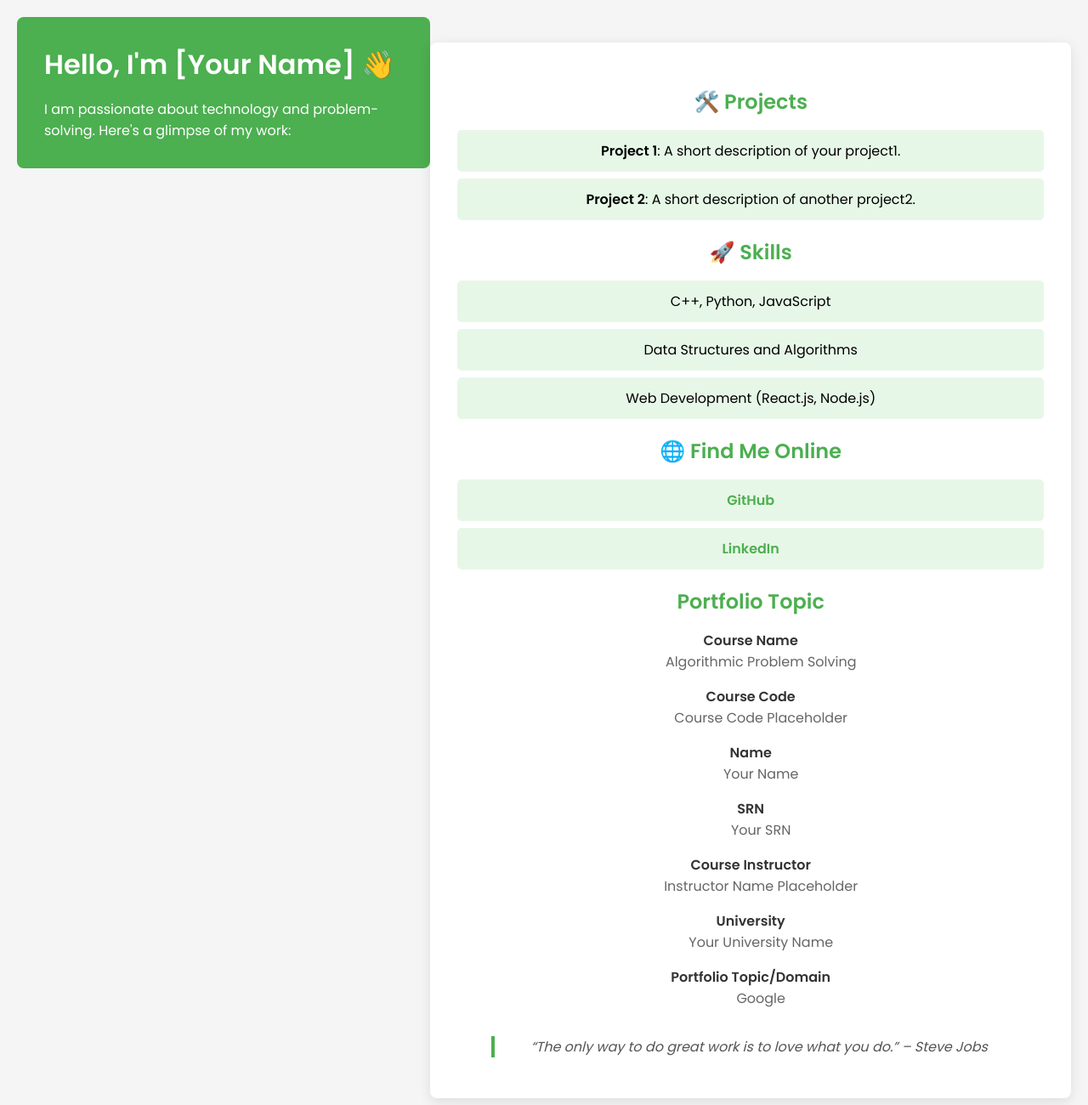
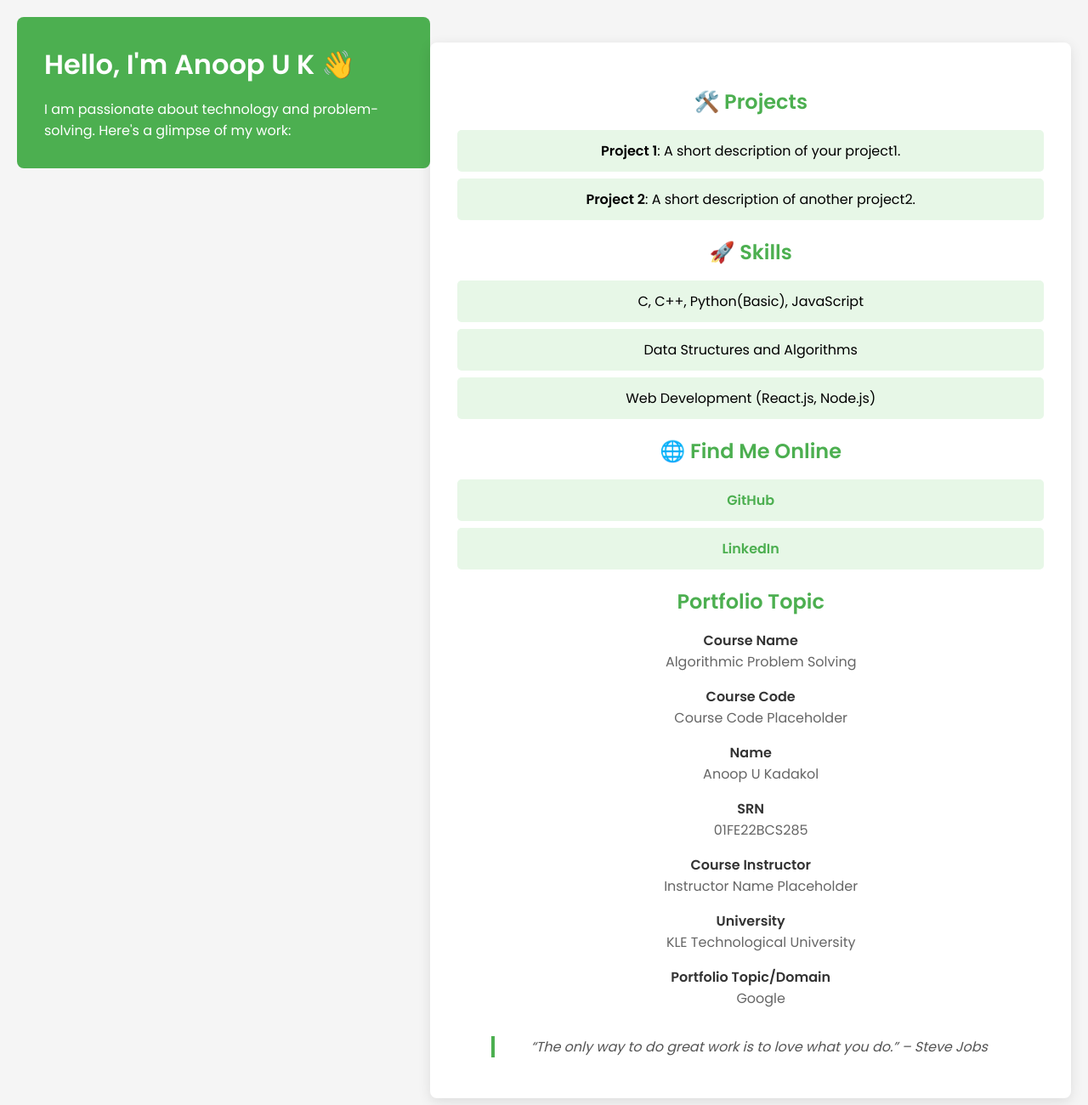
Before and after one commit to Anoop042004/portfolio.github.io, a plain HTML site: page index.html in a window 1280 px wide. Shown: the whole page at 85% size. Drawn offline with Linux system fonts and the light colour scheme.

Commit message:
Update index.html

```diff
--- a/index.html
+++ b/index.html
@@ -9,7 +9,7 @@
 </head>
 <body>
     <header>
-        <h1>Hello, I'm [Your Name] 👋</h1>
+        <h1>Hello, I'm Anoop U K 👋</h1>
         <p>I am passionate about technology and problem-solving. Here's a glimpse of my work:</p>
     </header>
 
@@ -22,15 +22,15 @@
 
         <h2>🚀 Skills</h2>
         <ul>
-            <li>C++, Python, JavaScript</li>
+            <li>C, C++, Python(Basic), JavaScript</li>
             <li>Data Structures and Algorithms</li>
             <li>Web Development (React.js, Node.js)</li>
         </ul>
 
         <h2>🌐 Find Me Online</h2>
         <ul>
-            <li><a href="https://github.com/your-github-username" target="_blank">GitHub</a></li>
-            <li><a href="https://linkedin.com/in/your-linkedin-profile" target="_blank">LinkedIn</a></li>
+            <li><a href="https://https://github.com/Anoop042004" target="_blank">GitHub</a></li>
+            <li><a href="https://www.linkedin.com/in/anoop-uk-kadakol-83359726a/" target="_blank">LinkedIn</a></li>
         </ul>
 
         <h2>Portfolio Topic</h2>
@@ -42,16 +42,16 @@
             <dd>Course Code Placeholder</dd>
 
             <dt>Name</dt>
-            <dd>Your Name</dd>
+            <dd>Anoop U Kadakol</dd>
 
             <dt>SRN</dt>
-            <dd>Your SRN</dd>
+            <dd>01FE22BCS285</dd>
 
             <dt>Course Instructor</dt>
             <dd>Instructor Name Placeholder</dd>
 
             <dt>University</dt>
-            <dd>Your University Name</dd>
+            <dd>KLE Technological University</dd>
 
             <dt>Portfolio Topic/Domain</dt>
             <dd>Google</dd>
```
